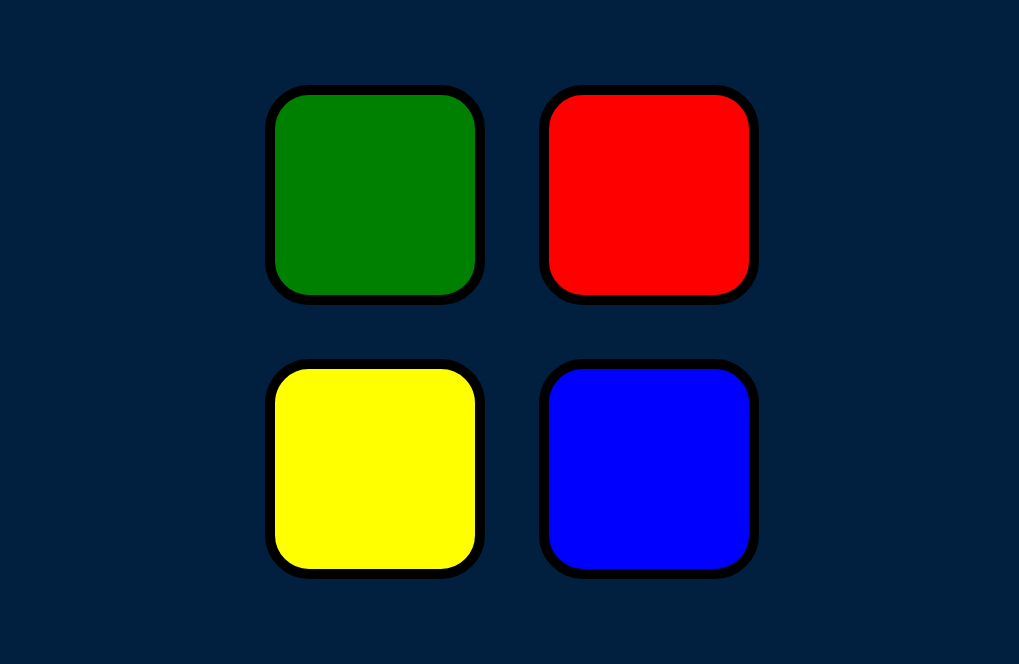
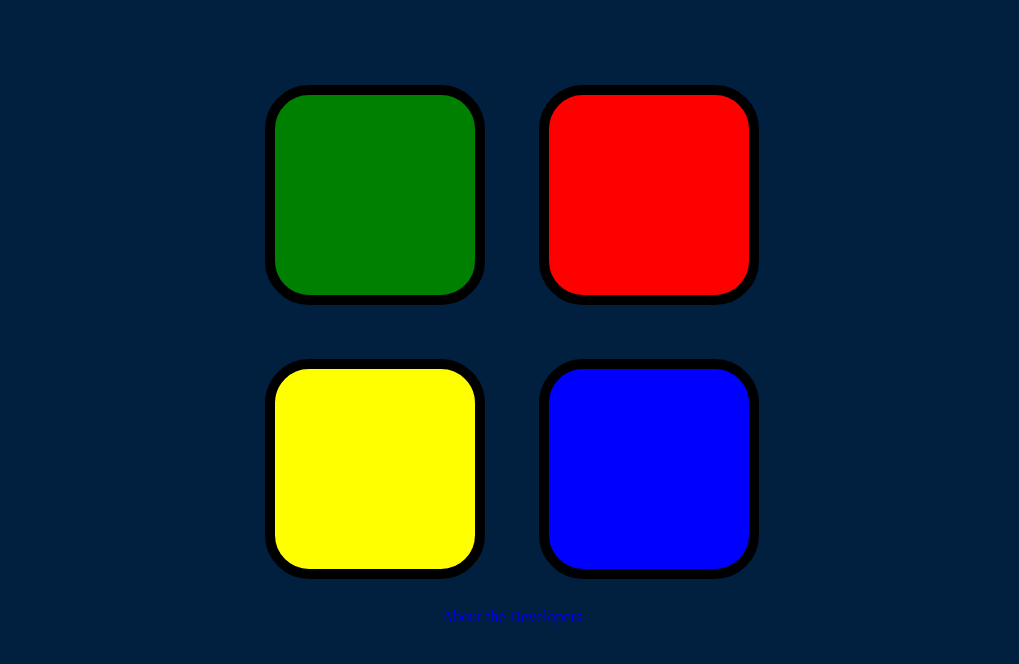
Before and after one commit to rtraagas-clc/simon, a plain HTML site: page index.html in a window 1280 px wide. Shown: the part 114-778 px from the top of the page, without its empty margins (128-1147 px from the left). Drawn offline with nearby package versions, Linux system fonts and the light colour scheme.

Commit message:
Update index.html

```diff
--- a/index.html
+++ b/index.html
@@ -35,6 +35,8 @@
 
   </div>
 
+  <a href="about-the-developers.html">About the Developers</a>
+
   <script
   src="https://code.jquery.com/jquery-3.5.1.min.js"
   integrity="sha256-9/aliU8dGd2tb6OSsuzixeV4y/faTqgFtohetphbbj0="
```
